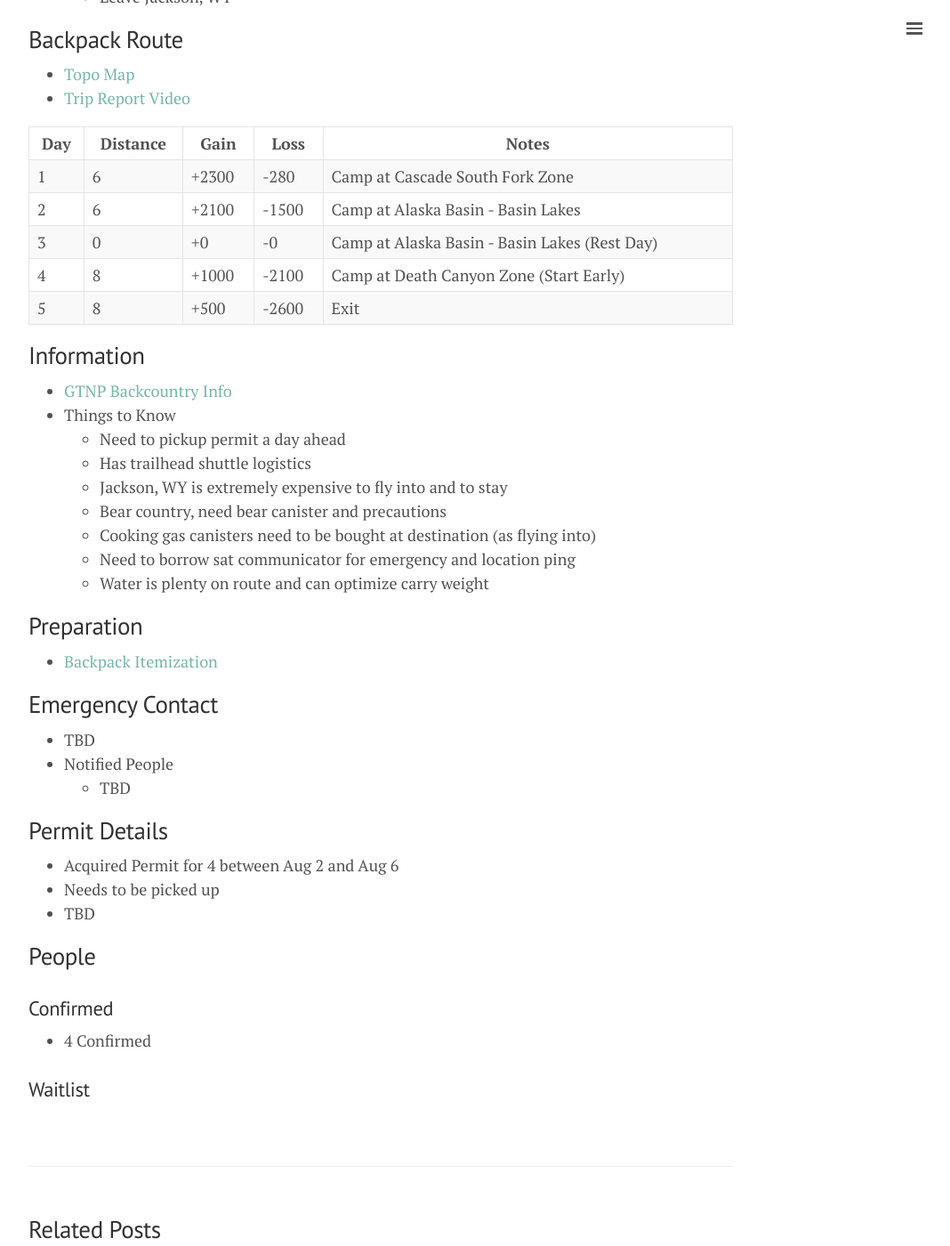
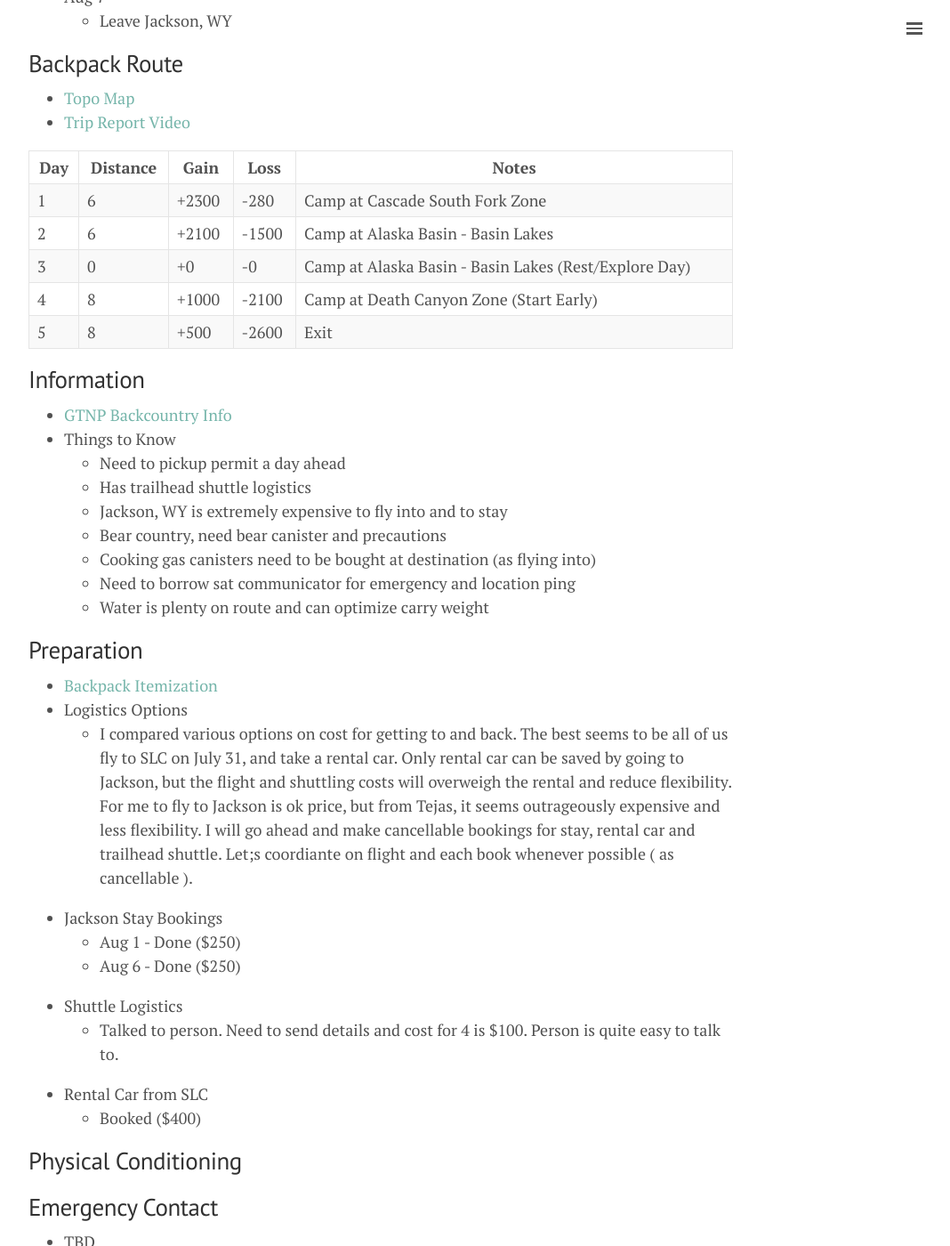
Before and after one commit to sectorzero/sectorzero.github.io, a Jekyll site: the page built from temp/bpack2021.md, in a window 1280 px wide and 1400 px high, scrolled down 1344 px. Shown: the whole window at 89% size, without its empty margins (212-1280 px from the left). Built offline with Jekyll 4.4.1, drawn with Linux system fonts in a browser that asks for light colours; some of the changed text lies outside the part shown.

Commit message:
updated bpack2021.md

```diff
--- a/temp/bpack2021.md
+++ b/temp/bpack2021.md
@@ -16,6 +16,7 @@ version: 0.1
   - [Backpack Route](#backpack-route)
   - [Information](#information)
   - [Preparation](#preparation)
+  - [Physical Conditioning](#physical-conditioning)
   - [Emergency Contact](#emergency-contact)
   - [Permit Details](#permit-details)
   - [People](#people)
@@ -62,13 +63,13 @@ version: 0.1
 - [Topo Map](https://caltopo.com/m/NP1F)
 - [Trip Report Video](https://www.youtube.com/watch?v=BGDntCrl6ak)
 
- | Day | Distance | Gain  | Loss  | Notes                                         |
- | --- | -------- | ----- | ----- | --------------------------------------------- |
- | 1   | 6        | +2300 | -280  | Camp at Cascade South Fork Zone               |
- | 2   | 6        | +2100 | -1500 | Camp at Alaska Basin - Basin Lakes            |
- | 3   | 0        | +0    | -0    | Camp at Alaska Basin - Basin Lakes (Rest Day) |
- | 4   | 8        | +1000 | -2100 | Camp at Death Canyon Zone (Start Early)       |
- | 5   | 8        | +500  | -2600 | Exit                                              |
+ | Day | Distance | Gain  | Loss  | Notes                                                 |
+ | --- | -------- | ----- | ----- | ----------------------------------------------------- |
+ | 1   | 6        | +2300 | -280  | Camp at Cascade South Fork Zone                       |
+ | 2   | 6        | +2100 | -1500 | Camp at Alaska Basin - Basin Lakes                    |
+ | 3   | 0        | +0    | -0    | Camp at Alaska Basin - Basin Lakes (Rest/Explore Day) |
+ | 4   | 8        | +1000 | -2100 | Camp at Death Canyon Zone (Start Early)               |
+ | 5   | 8        | +500  | -2600 | Exit                                                  |
 
 ## Information
 - [GTNP Backcountry Info](https://www.nps.gov/grte/planyourvisit/upload/grte_backcountry.pdf)
@@ -84,6 +85,17 @@ version: 0.1
 ## Preparation
 
 - [Backpack Itemization](https://1drv.ms/x/s!Au4_6JRfzLRRnkEhQCpjtOc5AsKd?e=dUPQGH)
+- Logistics Options
+  - I compared various options on cost for getting to and back. The best seems to be all of us fly to SLC on July 31, and take a rental car. Only rental car can be saved by going to Jackson, but the flight and shuttling costs will overweigh the rental and reduce flexibility. For me to fly to Jackson is ok price, but from Tejas, it seems outrageously expensive and less flexibility. I will go ahead and make cancellable bookings for stay, rental car and trailhead shuttle. Let;s coordiante on flight and each book whenever possible ( as cancellable ).
+- Jackson Stay Bookings
+  - Aug 1 - Done ($250)
+  - Aug 6 - Done ($250)
+- Shuttle Logistics
+  - Talked to person. Need to send details and cost for 4 is $100. Person is quite easy to talk to.
+- Rental Car from SLC
+  - Booked ($400)
+
+## Physical Conditioning
 
 ## Emergency Contact
 - TBD
```
